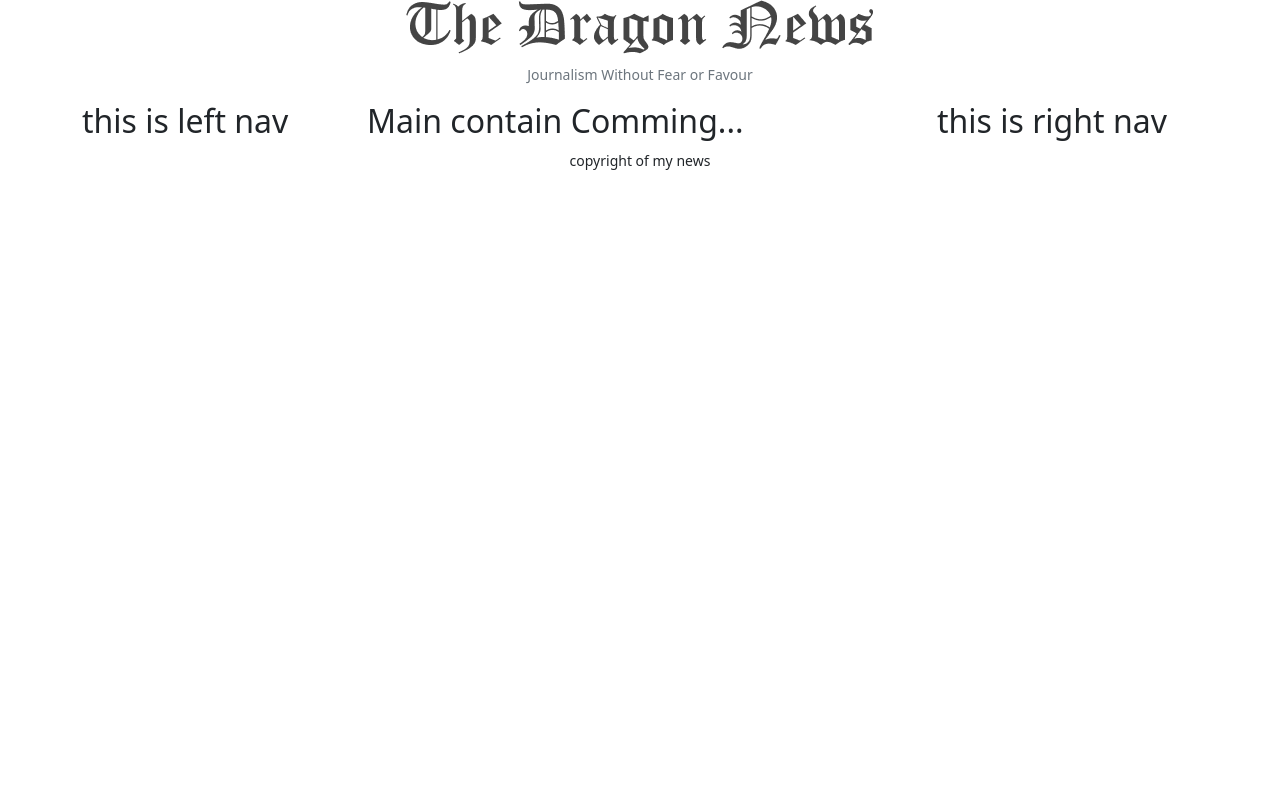
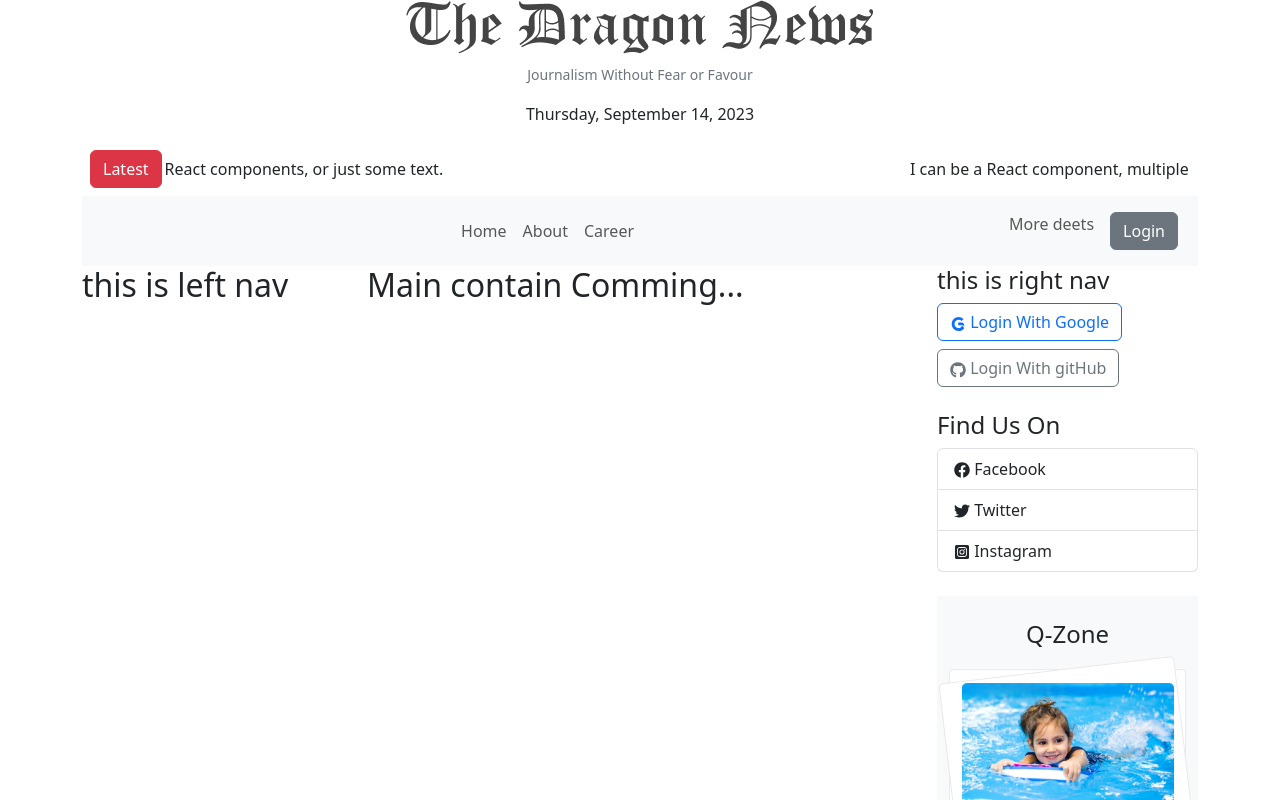
Before and after one commit to shahalam68/the-news-dragon-client, a React (Vite) app: page / in a window 1280 px wide. Shown: the top 800 px of the page. Built offline with nearby package versions, Linux system fonts and the light colour scheme.

Commit message:
first commit

```diff
--- a/package.json
+++ b/package.json
@@ -18,6 +18,8 @@
     "react": "^18.2.0",
     "react-bootstrap": "^2.8.0",
     "react-dom": "^18.2.0",
+    "react-fast-marquee": "^1.6.0",
+    "react-icons": "^4.11.0",
     "react-router-dom": "^6.15.0",
     "sort-by": "^1.2.0"
   },
--- a/src/pages/Shared/Header/Header.jsx
+++ b/src/pages/Shared/Header/Header.jsx
@@ -1,14 +1,42 @@
 import React from 'react';
 import logo from '../../../assets/logo.png';
+import moment from 'moment';
+import { Button, Container, Nav, Navbar } from 'react-bootstrap';
+import Marquee from "react-fast-marquee";
 
 const Header = () => {
     return (
-        <div>
+        <Container>
             <div className="text-center">
                 <img src={logo} alt="" />
                 <p className='text-secondary mt-2'><small>Journalism Without Fear or Favour</small></p>
+                <p>{moment().format("dddd, MMMM D, YYYY")}</p>
             </div>
-        </div>
+            <div className='d-flex p-2 rounded'>
+                <Button variant="danger">Latest</Button>
+                <Marquee speed={50}>
+                    I can be a React component, multiple React components, or just some text.
+                </Marquee>
+            </div>
+            <Navbar collapseOnSelect expand="lg" bg="light" variant="light">
+                <Container>
+                    <Navbar.Toggle aria-controls="responsive-navbar-nav" />
+                    <Navbar.Collapse id="responsive-navbar-nav">
+                        <Nav className="mx-auto">
+                            <Nav.Link href="#features">Home</Nav.Link>
+                            <Nav.Link href="#pricing">About</Nav.Link>
+                            <Nav.Link href="#pricing">Career</Nav.Link>
+                        </Nav>
+                        <Nav>
+                            <Nav.Link href="#deets">More deets</Nav.Link>
+                            <Nav.Link eventKey={2} href="#memes">
+                                <Button variant="secondary">Login</Button>
+                            </Nav.Link>
+                        </Nav>
+                    </Navbar.Collapse>
+                </Container>
+            </Navbar>
+        </Container>
     );
 };
 
--- /dev/null
+++ b/src/pages/Shared/QZone/QZone.jsx
@@ -0,0 +1,21 @@
+import React from 'react';
+import qzone1 from '../../../assets/qZone1.png';
+import qzone2 from '../../../assets/qZone2.png';
+import qzone3 from '../../../assets/qZone3.png';
+
+const QZone = () => {
+    return (
+        <div className='bg-light text-center py-4 my-4'>
+            <h4>Q-Zone</h4>
+            <div>
+                <img src={qzone1} alt="" />
+
+                <img src={qzone2} alt="" />
+
+                <img src={qzone3} alt="" />
+            </div>
+        </div>
+    );
+};
+
+export default QZone;
--- a/src/pages/Shared/RightNav/RightNav.jsx
+++ b/src/pages/Shared/RightNav/RightNav.jsx
@@ -1,9 +1,27 @@
 import React from 'react';
+import { Button, ListGroup } from 'react-bootstrap';
+import { FaGithub, FaGofore,FaFacebook,FaTwitter,FaInstagramSquare } from 'react-icons/fa';
+import QZone from '../QZone/QZone';
+import bg from '../../../assets/bg.png'
 
 const RightNav = () => {
     return (
         <div>
-            <h2>this is right nav</h2>
+            <h4>this is right nav</h4>
+            <Button className='mb-2 ' variant="outline-primary"><FaGofore /> Login With Google</Button>
+            <Button className='mb-4' variant="outline-secondary"><FaGithub /> Login With gitHub</Button>
+            <div >
+                <h4>Find Us On</h4>
+                <ListGroup>
+                    <ListGroup.Item><FaFacebook/> Facebook</ListGroup.Item>
+                    <ListGroup.Item><FaTwitter/> Twitter</ListGroup.Item>
+                    <ListGroup.Item><FaInstagramSquare/> Instagram</ListGroup.Item>
+                </ListGroup>
+            </div>
+            <QZone></QZone>
+            <div>
+
+            </div>
         </div>
     );
 };
```
Also changed, not shown: 1 other file (tests, documents, lock files or other folders).
